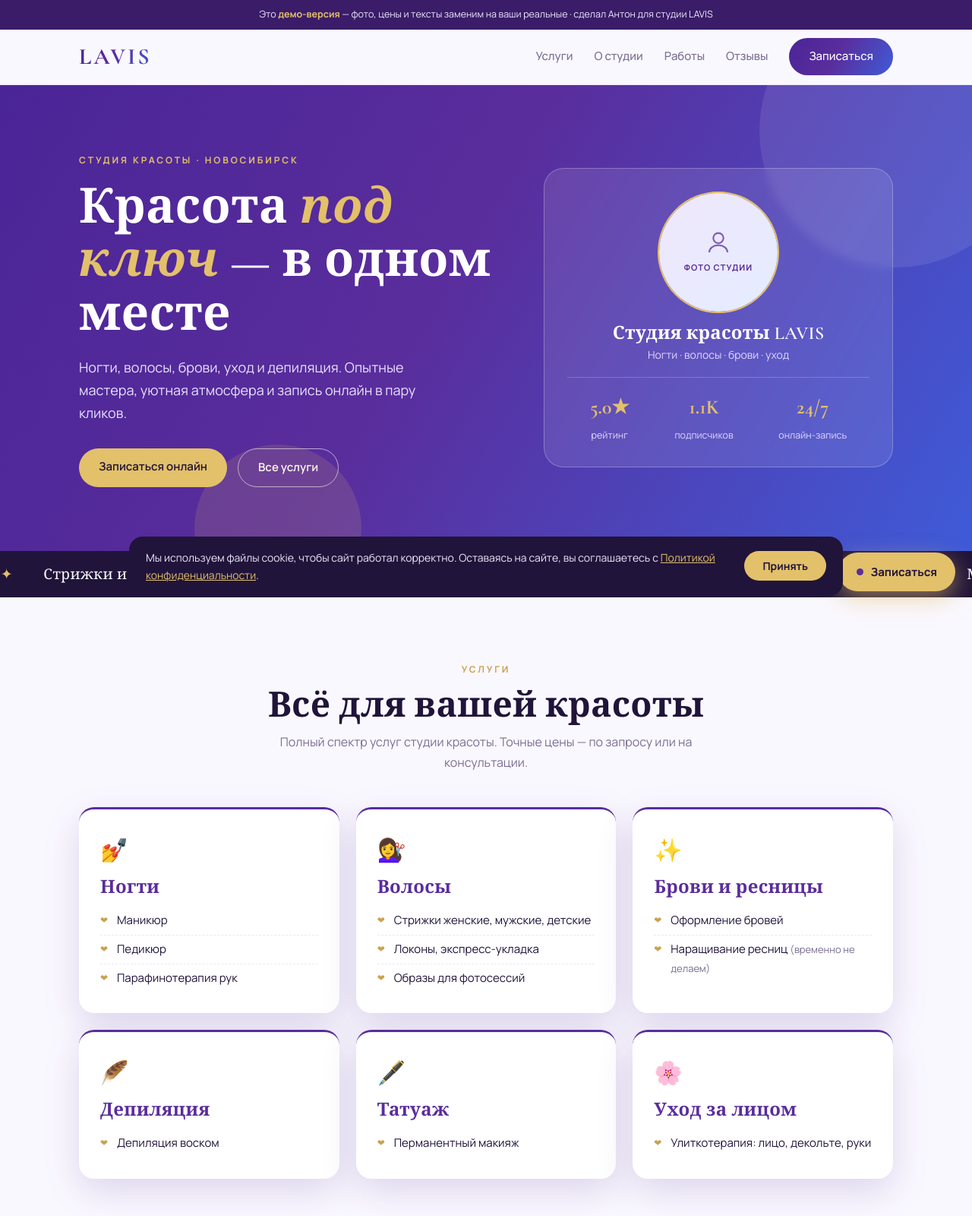
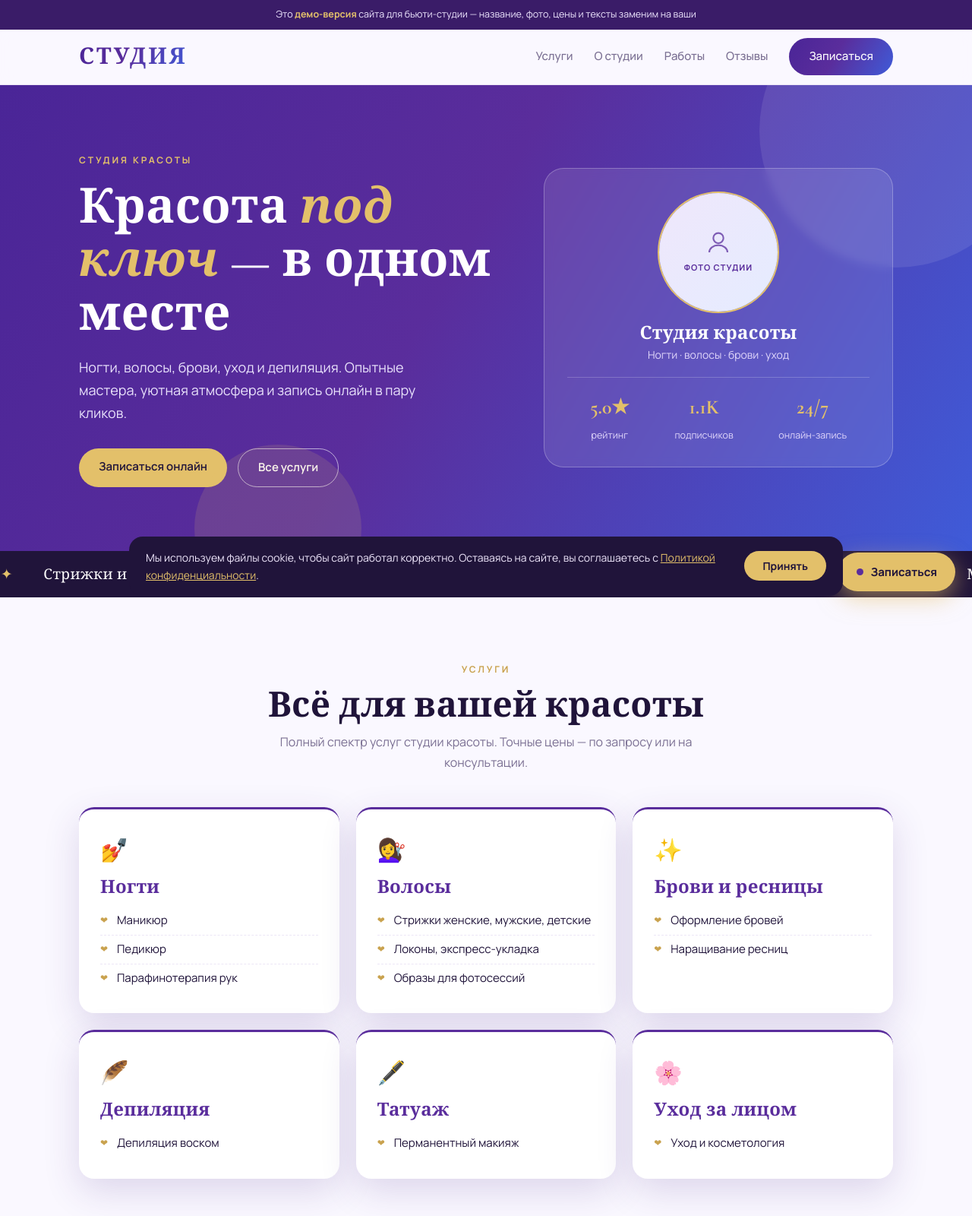
Before and after one commit to Tonys5794/Style_site, a plain HTML site: page index.html in a window 1280 px wide. Shown: the top 1600 px of the page at 76% size. Drawn offline with nearby package versions, Linux system fonts and the light colour scheme.

Commit message:
Add files via upload

```diff
--- a/index.html
+++ b/index.html
@@ -3,8 +3,8 @@
 <head>
 <meta charset="UTF-8">
 <meta name="viewport" content="width=device-width, initial-scale=1.0">
-<title>LAVIS — студия красоты в Новосибирске</title>
-<meta name="description" content="Студия красоты LAVIS в Новосибирске: маникюр, педикюр, стрижки, брови, депиляция, татуаж, уход за лицом. Онлайн-запись.">
+<title>Студия красоты — сайт с онлайн-записью</title>
+<meta name="description" content="Студия красоты: маникюр, педикюр, стрижки, брови, депиляция, татуаж, уход за лицом. Онлайн-запись 24/7.">
 <link rel="preconnect" href="https://fonts.googleapis.com">
 <link rel="preconnect" href="https://fonts.gstatic.com" crossorigin>
 <link href="https://fonts.googleapis.com/css2?family=Cormorant+Garamond:wght@500;600;700&family=Manrope:wght@300;400;500;600;700&display=swap" rel="stylesheet">
@@ -202,12 +202,12 @@
 </head>
 <body>
 
-<div class="demo-note">Это <b>демо-версия</b> — фото, цены и тексты заменим на ваши реальные · сделал Антон для студии LAVIS</div>
+<div class="demo-note">Это <b>демо-версия</b> сайта для бьюти-студии — название, фото, цены и тексты заменим на ваши</div>
 
 <header>
   <div class="wrap">
     <nav>
-      <div class="logo">LAVIS</div>
+      <div class="logo">СТУДИЯ</div>
       <div class="menu" id="menu">
         <a href="#services" onclick="closeMenu()">Услуги</a>
         <a href="#about" onclick="closeMenu()">О студии</a>
@@ -223,7 +223,7 @@
 <div class="hero">
   <div class="wrap hero-grid">
     <div>
-      <span class="kicker on-dark">Студия красоты · Новосибирск</span>
+      <span class="kicker on-dark">Студия красоты</span>
       <h1>Красота <em>под ключ</em> — в одном месте</h1>
       <p class="lead">Ногти, волосы, брови, уход и депиляция. Опытные мастера, уютная атмосфера и запись онлайн в пару кликов.</p>
       <div class="hero-cta">
@@ -233,7 +233,7 @@
     </div>
     <div class="hero-card">
       <div class="avatar"><div class="ph"><svg viewBox="0 0 24 24" fill="none" stroke="currentColor" stroke-width="1.6"><path d="M12 12c2.8 0 5-2.2 5-5s-2.2-5-5-5-5 2.2-5 5 2.2 5 5 5z"/><path d="M3 21c0-4 4-7 9-7s9 3 9 7"/></svg><span>Фото студии</span></div></div>
-      <h3>Студия красоты LAVIS</h3>
+      <h3>Студия красоты</h3>
       <div class="role">Ногти · волосы · брови · уход</div>
       <div class="stats">
         <div class="stat"><b>5.0★</b><span>рейтинг</span></div>
@@ -282,7 +282,7 @@
         <h3>Брови и ресницы</h3>
         <ul>
           <li>Оформление бровей</li>
-          <li>Наращивание ресниц <span>(временно не делаем)</span></li>
+          <li>Наращивание ресниц</li>
         </ul>
       </div>
       <div class="serv">
@@ -303,7 +303,7 @@
         <div class="ic">🌸</div>
         <h3>Уход за лицом</h3>
         <ul>
-          <li>Улиткотерапия: лицо, декольте, руки</li>
+          <li>Уход и косметология</li>
         </ul>
       </div>
     </div>
@@ -315,8 +315,8 @@
     <div class="about-photo"><div class="ph"><svg viewBox="0 0 24 24" fill="none" stroke="currentColor" stroke-width="1.6"><rect x="3" y="3" width="18" height="18" rx="2"/><circle cx="8.5" cy="9" r="1.8"/><path d="M21 16l-5-5-8 8"/></svg><span>Фото студии</span></div></div>
     <div class="about-text">
       <span class="kicker">О студии</span>
-      <h2>LAVIS — ваша красота под ключ</h2>
-      <p>Студия красоты в Новосибирске, где можно привести себя в порядок целиком: ногти, волосы, брови, уход и депиляция — в одном месте, у опытных мастеров.</p>
+      <h2>Ваша красота под ключ</h2>
+      <p>Студия красоты, где можно привести себя в порядок целиком: ногти, волосы, брови, уход и депиляция — в одном месте, у опытных мастеров.</p>
       <p>Уютная атмосфера, аккуратность и внимание к каждому клиенту. Записывайтесь онлайн в удобное время — 24/7.</p>
       <div class="tags">
         <span class="tag">Опытные мастера</span>
@@ -368,7 +368,7 @@
       <div class="g-item"><div class="ph"><svg viewBox="0 0 24 24" fill="none" stroke="currentColor" stroke-width="1.6"><rect x="3" y="3" width="18" height="18" rx="2"/><circle cx="8.5" cy="9" r="1.8"/><path d="M21 16l-5-5-8 8"/></svg><span>Фото работы</span></div></div>
       <div class="g-item"><div class="ph"><svg viewBox="0 0 24 24" fill="none" stroke="currentColor" stroke-width="1.6"><rect x="3" y="3" width="18" height="18" rx="2"/><circle cx="8.5" cy="9" r="1.8"/><path d="M21 16l-5-5-8 8"/></svg><span>Фото работы</span></div></div>
       <div class="g-item"><div class="ph"><svg viewBox="0 0 24 24" fill="none" stroke="currentColor" stroke-width="1.6"><rect x="3" y="3" width="18" height="18" rx="2"/><circle cx="8.5" cy="9" r="1.8"/><path d="M21 16l-5-5-8 8"/></svg><span>Фото работы</span></div></div>
-      <div class="g-cta" onclick="openBooking(event)"><b>Записаться →</b><span>LAVIS Новосибирск</span></div>
+      <div class="g-cta" onclick="openBooking(event)"><b>Записаться →</b><span>Студия красоты</span></div>
     </div>
   </div>
 </section>
@@ -380,7 +380,7 @@
       <h2>Что говорят клиенты</h2>
     </div>
     <div class="review-grid">
-      <div class="review"><div class="stars">★★★★★</div><p>«Хожу в LAVIS и на ногти, и на брови. Удобно, что всё в одном месте. Мастера золотые, атмосфера тёплая.»</p><div class="who">Мария К.</div></div>
+      <div class="review"><div class="stars">★★★★★</div><p>«Хожу сюда и на ногти, и на брови. Удобно, что всё в одном месте. Мастера золотые, атмосфера тёплая.»</p><div class="who">Мария К.</div></div>
       <div class="review"><div class="stars">★★★★★</div><p>«Делала стрижку и укладку к фотосессии — получилось шикарно. Записалась онлайн за минуту, всё вовремя.»</p><div class="who">Ольга Т.</div></div>
       <div class="review"><div class="stars">★★★★★</div><p>«Наконец нашла свою студию. Аккуратно, стерильно, по-доброму. Рекомендую всем подругам!»</p><div class="who">Дарья В.</div></div>
     </div>
@@ -447,12 +447,12 @@
   <div class="wrap">
     <div class="sec-head">
       <span class="kicker">Запись</span>
-      <h2>Записаться в LAVIS</h2>
+      <h2>Записаться к нам</h2>
       <p>Оставьте заявку — мы свяжемся и подберём удобное время.</p>
     </div>
     <div class="contact-grid">
       <div>
-        <div class="info-row"><div class="ic">📍</div><div><b>Адрес</b><span>Новосибирск (адрес студии)</span></div></div>
+        <div class="info-row"><div class="ic">📍</div><div><b>Адрес</b><span>Город, адрес студии</span></div></div>
         <div class="info-row"><div class="ic">📞</div><div><b>Телефон / WhatsApp</b><span>+7 (___) ___-__-__</span></div></div>
         <div class="info-row"><div class="ic">🕐</div><div><b>Часы работы</b><span>Ежедневно, по предварительной записи</span></div></div>
         <div class="info-row"><div class="ic">💬</div><div><b>Мы в сети</b><span>ВКонтакте · WhatsApp · Telegram</span></div></div>
@@ -476,9 +476,9 @@
 
 <footer>
   <div class="wrap">
-    <div class="logo" style="background:linear-gradient(120deg,#b89bff,#8fa8ff);-webkit-background-clip:text;background-clip:text;color:transparent">LAVIS</div>
+    <div class="logo" style="background:linear-gradient(120deg,#b89bff,#8fa8ff);-webkit-background-clip:text;background-clip:text;color:transparent">СТУДИЯ</div>
     <div class="socials"><a href="#">ВКонтакте</a><a href="#">Telegram</a><a href="#">WhatsApp</a></div>
-    <div class="fine">© 2026 Студия красоты LAVIS · Новосибирск</div>
+    <div class="fine">© 2026 Студия красоты</div>
     <div class="legal"><a href="policy.html">Политика конфиденциальности</a></div>
   </div>
 </footer>
```
